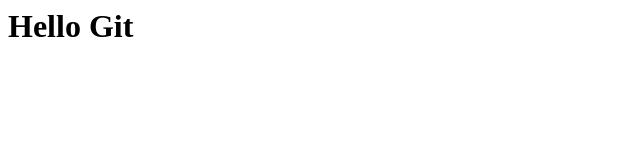
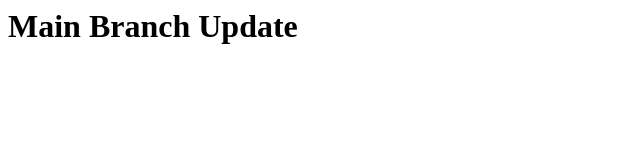
Before and after one commit to jana882/my-git-project, a plain HTML site: page index.html in a window 1280 px wide. Shown: the whole page, without its empty margins (0-640 px from the left). Drawn offline with Linux system fonts and the light colour scheme.

Commit message:
Update heading in index.html on main branch

```diff
--- a/index.html
+++ b/index.html
@@ -1 +1 @@
-<h1>Hello Git</h1>
+<h1>Main Branch Update</h1>
```
